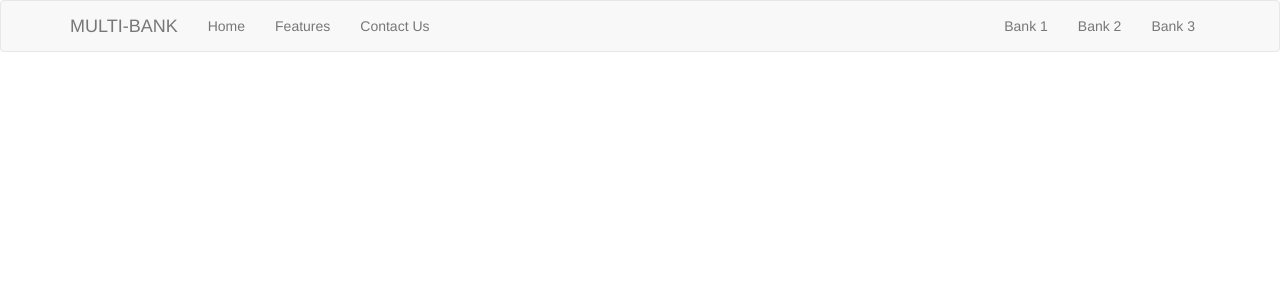
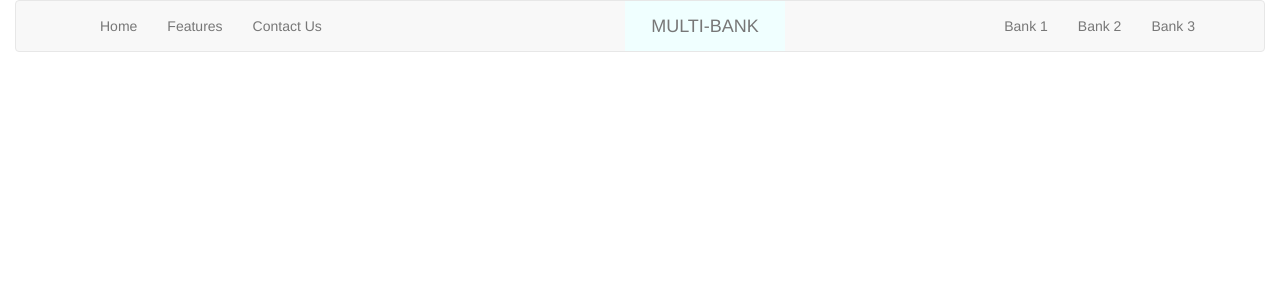
Before and after one commit to nehabhonsle19/banking-system, a PHP site: page / in a window 1280 px wide. Shown: the top 300 px of the page. Run offline with PHP 8.4, Linux system fonts and the light colour scheme; some libraries are stand-ins or nearby versions.

Commit message:
bootstrap added with navbar- centered.-css-added author- michael

```diff
--- a/index.css
+++ b/index.css
@@ -0,0 +1,14 @@
+@media screen and (min-width: 768px){
+    .navbar-brand-centered{
+        position: absolute;
+        left: 50%;
+        display: block;
+        width: 160px;
+        text-align: center;
+        background-color: azure;
+    }
+    .navbar>.container .navbar-brand-centered,
+    .navbar>.container-fluid .navbar-brand-centered{
+        margin-left: -80px;
+    }
+}
--- a/index.php
+++ b/index.php
@@ -49,6 +49,7 @@ if (isset($_SESSION['customer_login']))
         <body>
         <div class="wrapper">
             <div class="header">
+                <div class="container-fluid">
                 <nav class="navbar navbar-default" role="navigation">
                     <div class="container">
                         <div class="navbar-header">
@@ -74,6 +75,7 @@ if (isset($_SESSION['customer_login']))
                         </div>
                     </div>
                 </nav>
+               </div>
 
             </div>
         </div>
```
